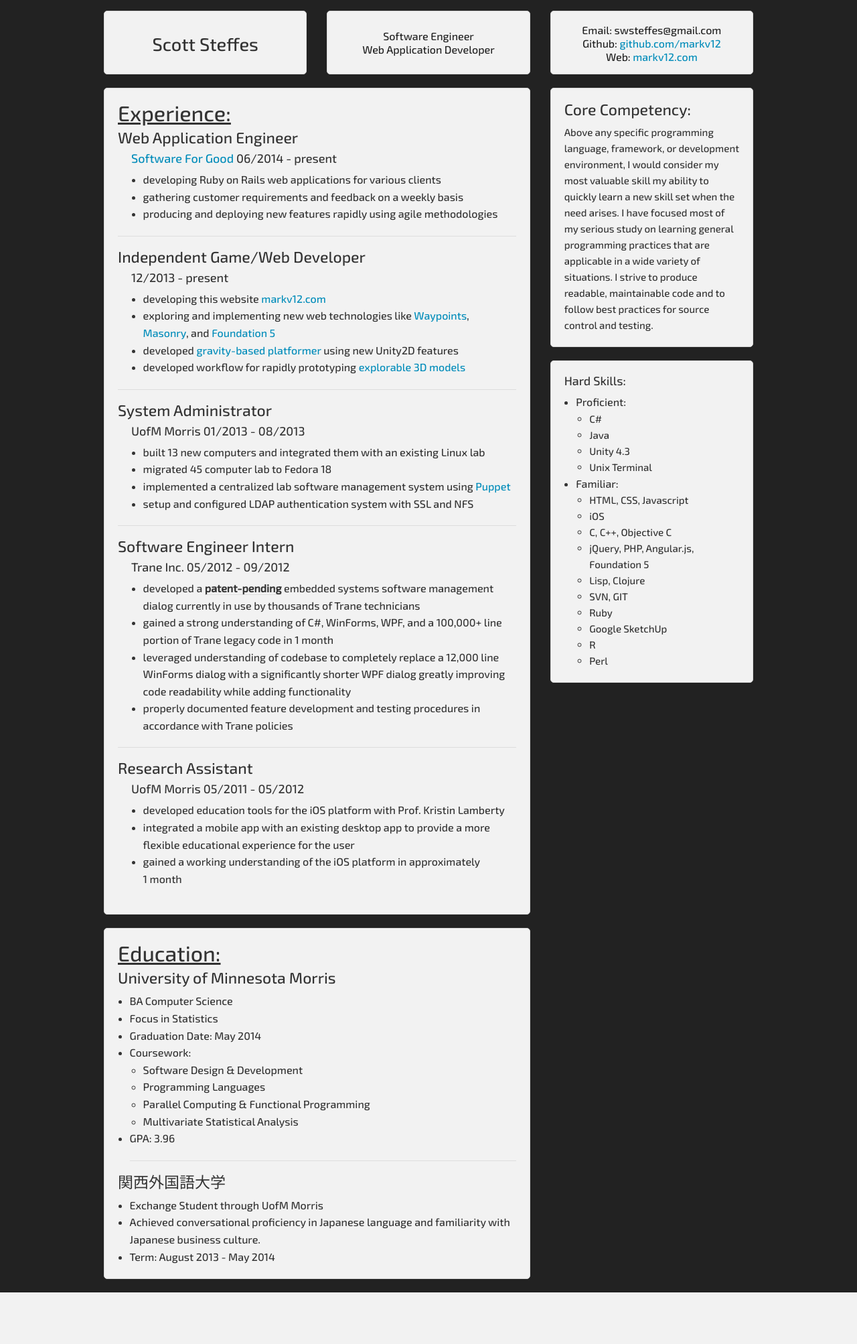
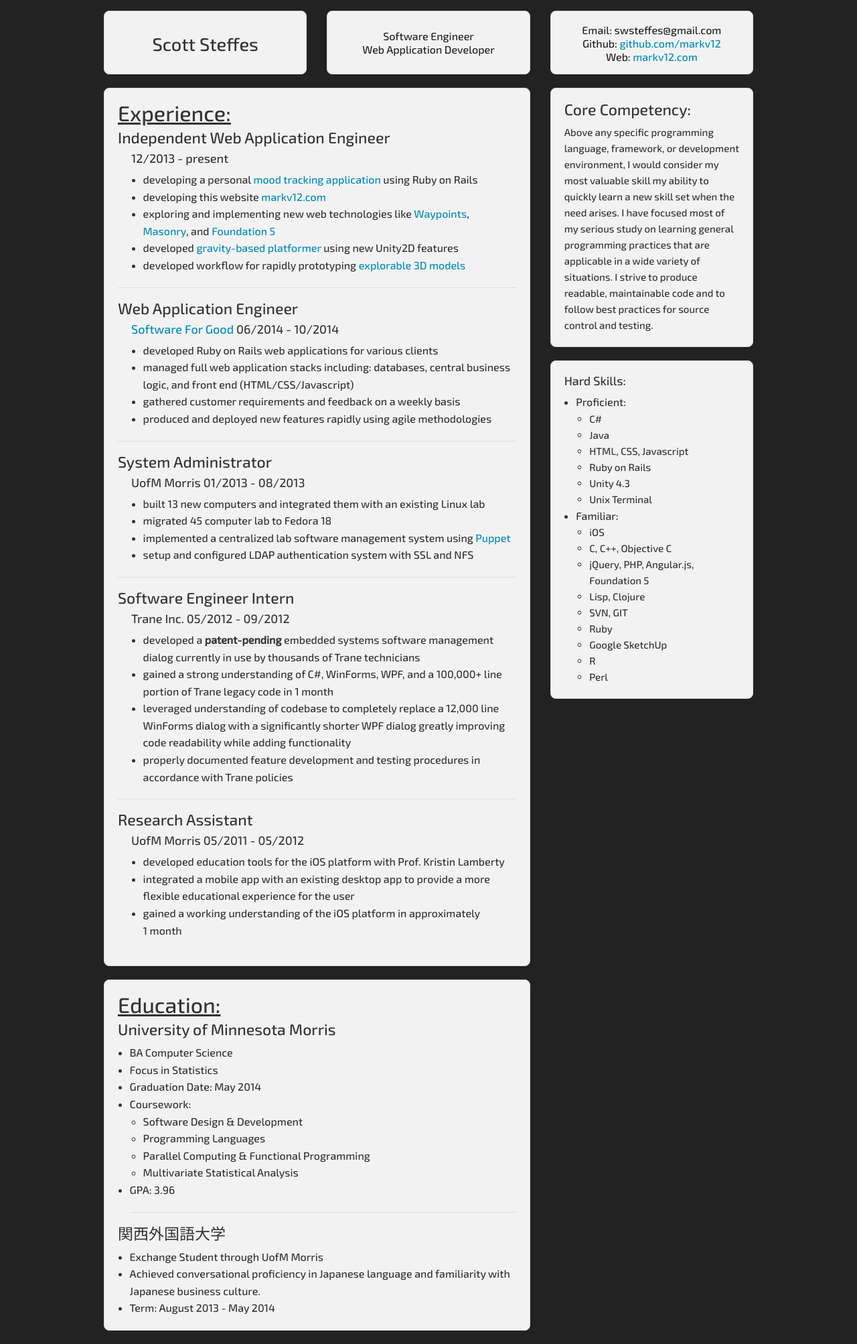
Before and after one commit to markv12/markv12.com, a PHP site: page /resume/index.html in a window 1280 px wide. Shown: the whole page at 67% size. Before the commit the page ends 1929 px from the top, so only its background shows below. Run offline with PHP 8.4, Linux system fonts and the light colour scheme.

Commit message:
updated resume

```diff
--- a/resume/index.html
+++ b/resume/index.html
@@ -45,26 +45,13 @@
 			<div class="large-8 small-12 columns">
 				<div class="panel">
 					<h1>Experience:</h1>
-					<h4>Web Application Engineer</h4>
-					<div class="indented">
-						<h5><a href="http://softwareforgood.com/">Software For Good</a> 06/2014 - present</h5>
-						<ul>
-							<li>
-								developing Ruby on Rails web applications for various clients
-							</li>
-							<li>
-								gathering customer requirements and feedback on a weekly basis
-							</li>
-							<li>
-								producing and deploying new features rapidly using agile methodologies
-							</li>
-						</ul>
-					</div>
-					<hr />
-					<h4>Independent Game/Web Developer</h4>
+					<h4>Independent Web Application Engineer</h4>
 					<div class="indented">
 						<h5>12/2013 - present</h5>
 						<ul>
+							<li>
+								developing a personal <a href="http://moodtrackingapp.herokuapp.com/">mood tracking application </a> using Ruby on Rails
+							</li>
 							<li>
 								developing this website <a href="http://markv12.com/">markv12.com</a>
 							</li>
@@ -75,7 +62,26 @@
 								developed <a href="http://markv12.com/spacegame/index.html">gravity-based platformer</a> using new Unity2D features
 							</li>
 							<li>
-								developed workflow for rapidly prototyping <a href="http://markv12.com/grumproom/index.html">explorable 3D models</a>
+								developed workflow for rapidly prototyping <a href="http://markv12.com/grumproom/index.html">explorable</a> <a href="http://markv12.com/myhouse/index.html">3D models</a>
+							</li>
+						</ul>
+					</div>
+					<hr />
+					<h4>Web Application Engineer</h4>
+					<div class="indented">
+						<h5><a href="http://softwareforgood.com/">Software For Good</a> 06/2014 - 10/2014</h5>
+						<ul>
+							<li>
+								developed Ruby on Rails web applications for various clients
+							</li>
+							<li>
+								managed full web application stacks including: databases, central business logic, and front end (HTML/CSS/Javascript)
+							</li>
+							<li>
+								gathered customer requirements and feedback on a weekly basis
+							</li>
+							<li>
+								produced and deployed new features rapidly using agile methodologies
 							</li>
 						</ul>
 					</div>
@@ -166,6 +172,12 @@
 											Java
 										</li>
 										<li>
+											HTML, CSS, Javascript
+										</li>
+										<li>
+											Ruby on Rails
+										</li>
+										<li>
 											Unity 4.3
 										</li>
 										<li>
@@ -176,9 +188,6 @@
 								<li>
 									Familiar:
 									<ul style="font-size: 15px">
-										<li>
-											HTML, CSS, Javascript
-										</li>
 										<li>
 											iOS
 										</li>
--- a/resume/stylesheet.css
+++ b/resume/stylesheet.css
@@ -3,7 +3,6 @@ body {
 }
 
 body * {
-	//color: #222222 !important;
 	font-family: 'Exo 2', Helvetica, Arial, sans-serif !important;
 }
 
@@ -24,7 +23,7 @@ h1 {
 }
 
 .panel{
-	border-radius:5px;
+	border-radius:8px;
 }
 .breadcrumbs{
 	border-radius:5px;
```
Also changed, not shown: index.html (+2 -8 lines).
